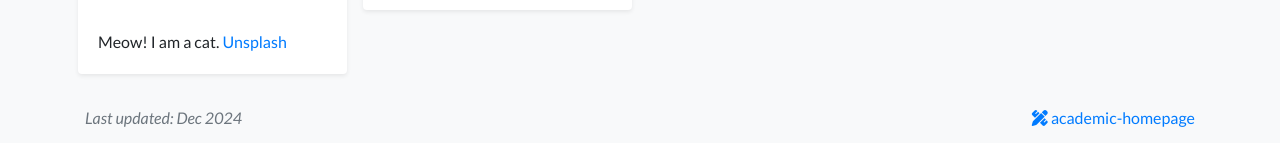
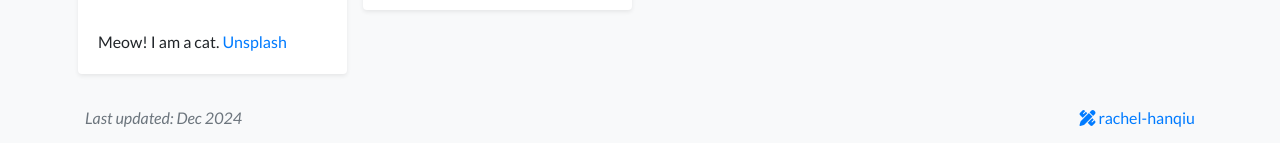
Before and after one commit to qiuhan-star/rachel-hanqiu.github.io, a Jekyll site: the page built from showcase.html, in a window 1280 px wide and 900 px high, scrolled down 923 px. Shown: the part 754-897 px from the top of the window. Built offline with Jekyll 4.4.1, drawn with Linux system fonts in a browser that asks for light colours; nearby versions of some CDN libraries; a style sheet for code colours, icons or effects is not loaded.

Commit message:
Update display.yml

```diff
--- a/_data/display.yml
+++ b/_data/display.yml
@@ -7,4 +7,4 @@ homepage:
 # Feel free to replace the footer text if you would like to, but I will greatly appreciate it
 # if you keep the link to the template so that more people can benefit from it. Thanks!
 footer_text: >-
-  <a href="https://github.com/luost26/academic-homepage" target="_blank"><i class="fas fa-pencil-ruler"></i> academic-homepage</a>
+  <a href="https://github.com/qiuhan-star/rachel-hanqiu" target="_blank"><i class="fas fa-pencil-ruler"></i> rachel-hanqiu</a>
```
